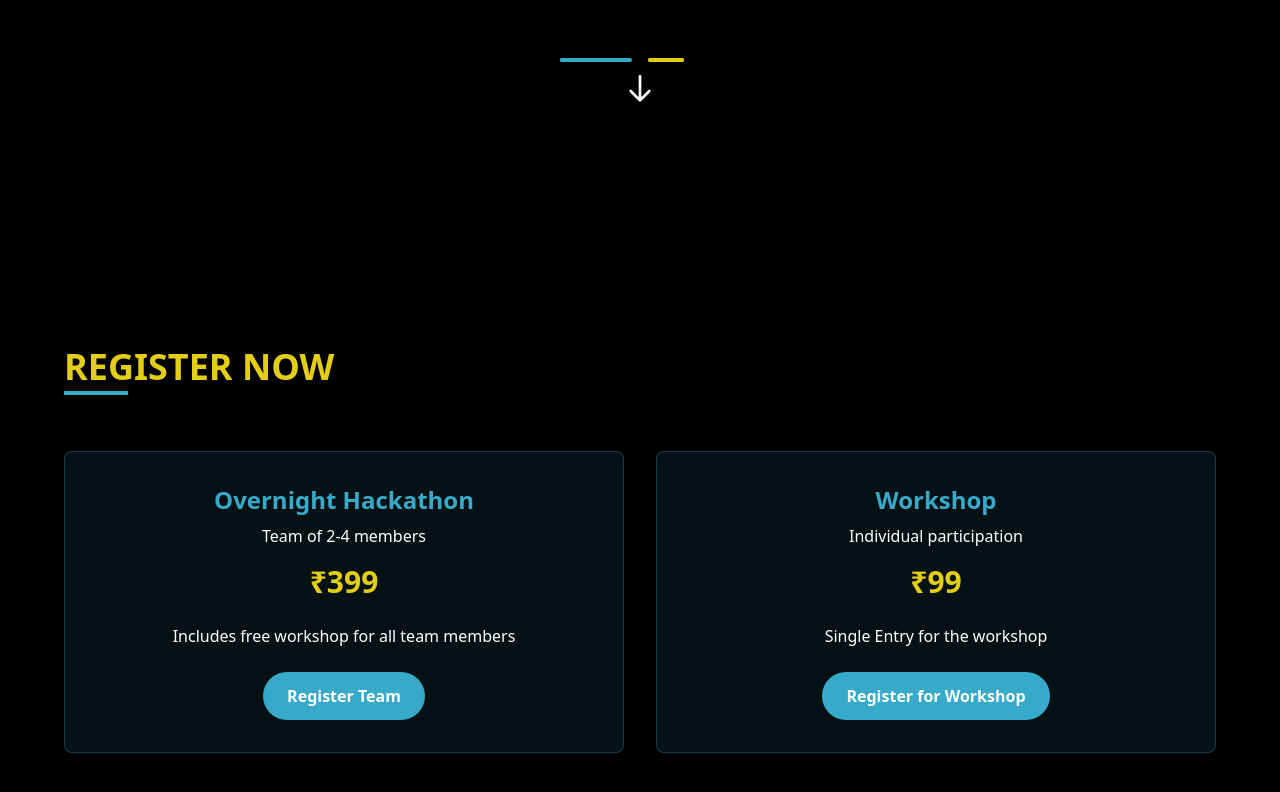
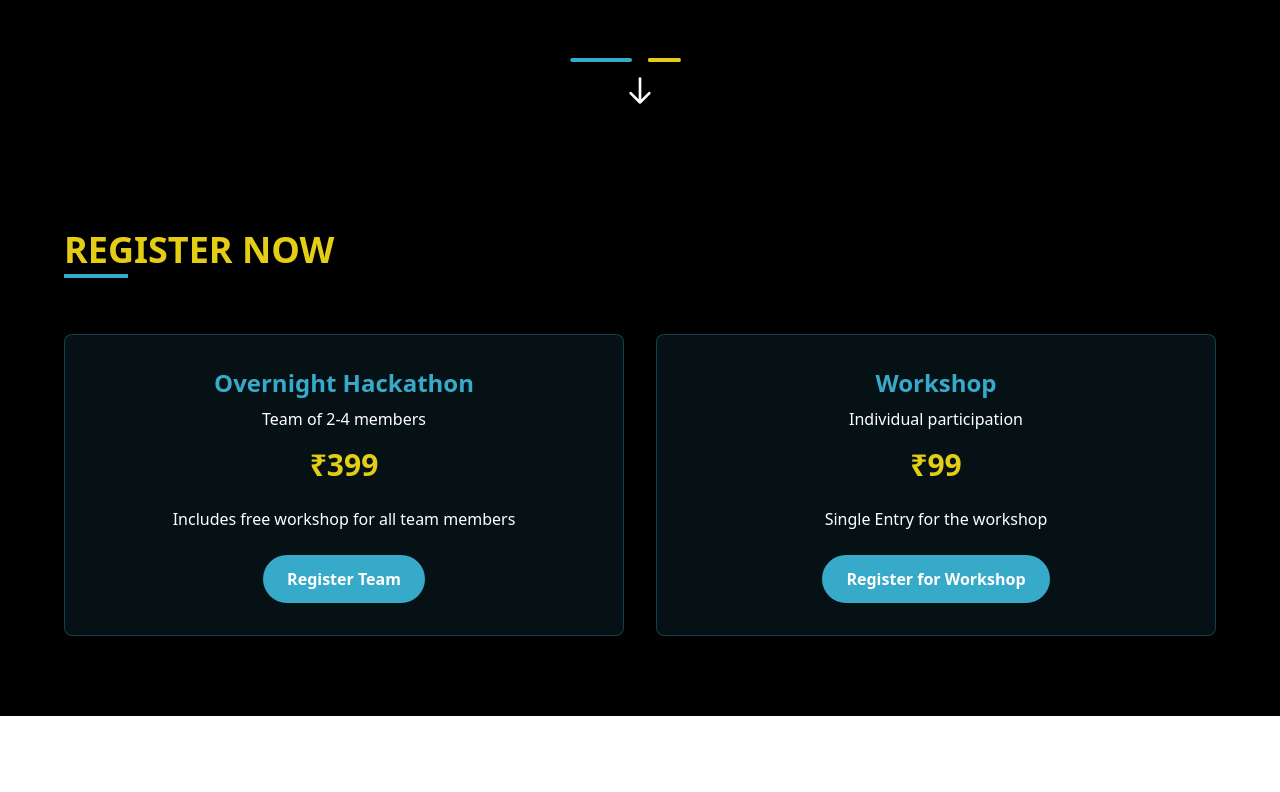
Before and after one commit to priyanshrd/hackathon-website, a React (Vite) app in the folder frontend/: page / in a window 1280 px wide. Shown: the part 650-1442 px from the top of the page. After the commit the page ends 1366 px from the top, so only its background shows below. Built offline with nearby package versions, Linux system fonts and the light colour scheme.

Commit message:
changed home lil

```diff
--- a/frontend/src/pages/Home.jsx
+++ b/frontend/src/pages/Home.jsx
@@ -196,7 +196,7 @@ const Home = () => {
       {/* Registration Section */}
       <section
         ref={registrationRef}
-        className="py-20 px-4 relative min-h-screen flex items-center"
+        className="py-20 px-4 relative  flex items-center"
       >
         <motion.div
           ref={ref}
```
